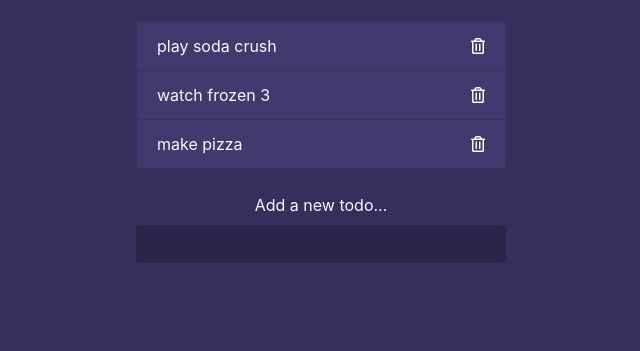
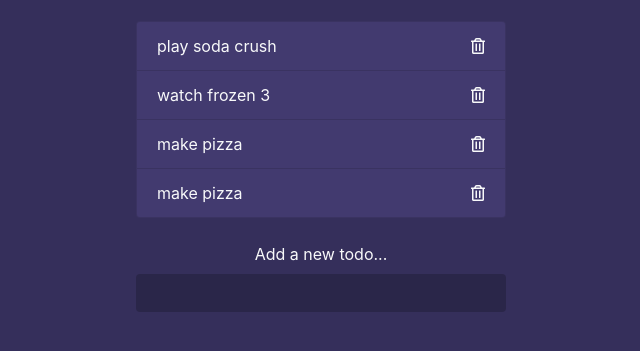
Before and after one commit to Devsalmasaeed/todo-list, a plain HTML site: page index.html in a window 1280 px wide. Shown: the part 137-488 px from the top of the page, without its empty margins (319-959 px from the left). Drawn offline with nearby package versions, Linux system fonts and the light colour scheme.

Commit message:
added list

```diff
--- a/index.html
+++ b/index.html
@@ -32,6 +32,10 @@
     <span>make pizza</span>
     <i class="far fa-trash-alt delete"></i>
     </li>
+    <li class="list-group-item d-flex justify-content-between align-items-center">
+    <span>make pizza</span>
+    <i class="far fa-trash-alt delete"></i>
+    </li>
 </ul>
 
 <form class="add text-center my-4">
```
